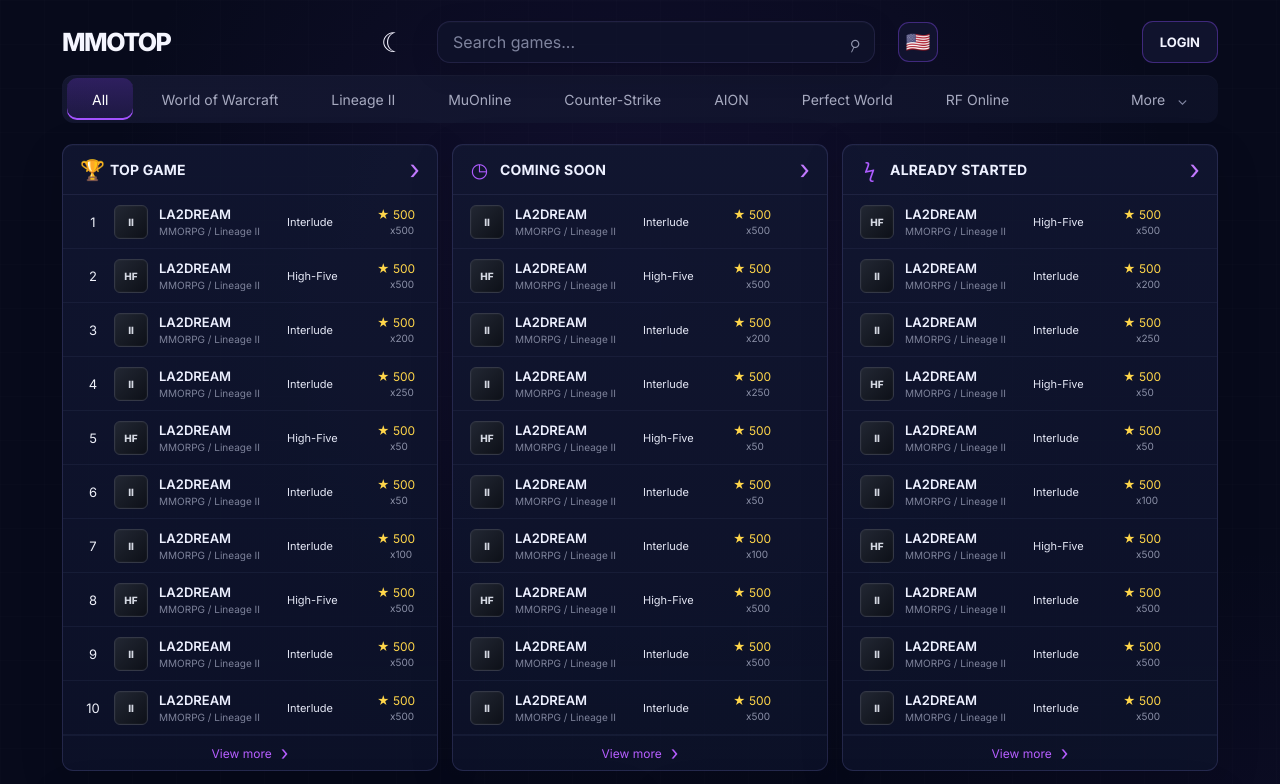
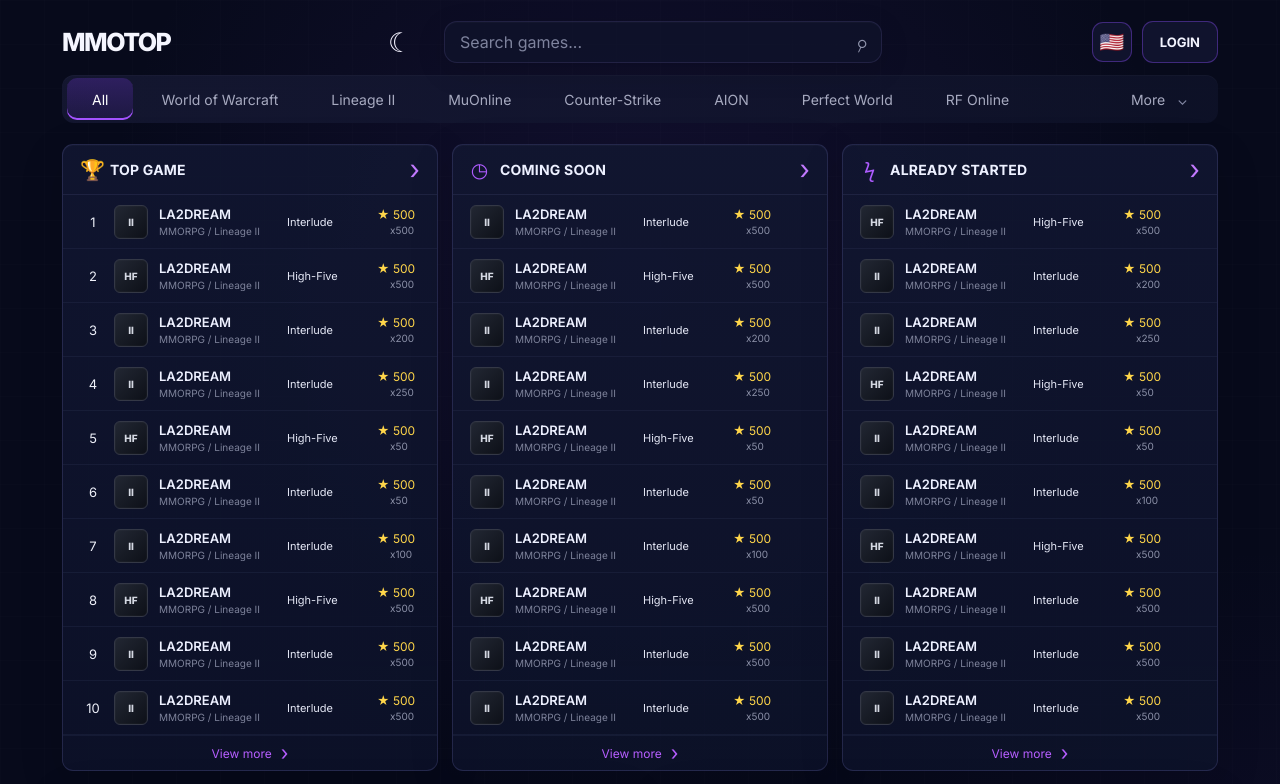
Before and after one commit to alisacorporation/mmotor, a Nuxt app: page / in a window 1280 px wide. Shown: the top 784 px of the page. Built offline with nearby package versions, Linux system fonts and the light colour scheme.

Commit message:
Reapply "Pin the language button to the right edge next to login"
This reverts commit e54d1ef617ce09d76f5252ba06ce858a3e6fb6ed.

```diff
--- a/app/assets/css/main.css
+++ b/app/assets/css/main.css
@@ -59,7 +59,7 @@ button:focus-visible, input:focus-visible { outline: 2px solid #9c5cff; outline-
 .topbar {
   height: 54px;
   display: grid;
-  grid-template-columns: auto 42px minmax(280px, 438px) 42px auto;
+  grid-template-columns: auto 42px minmax(280px, 438px) auto;
   align-items: center;
   gap: 22px;
   max-width: 1480px;
@@ -149,7 +149,6 @@ button:focus-visible, input:focus-visible { outline: 2px solid #9c5cff; outline-
 }
 
 .login-button {
-  justify-self: end;
   height: 42px;
   padding: 0 17px;
   display: flex;
@@ -163,8 +162,14 @@ button:focus-visible, input:focus-visible { outline: 2px solid #9c5cff; outline-
   cursor: pointer;
 }
 
+.account-actions {
+  justify-self: end;
+  display: flex;
+  align-items: center;
+  gap: 10px;
+}
+
 .lang-button {
-  justify-self: center;
   width: 40px;
   height: 40px;
   display: grid;
@@ -491,6 +496,7 @@ button:focus-visible, input:focus-visible { outline: 2px solid #9c5cff; outline-
     top: 4px;
     font-size: 15px;
   }
+  .account-actions { display: contents; }
   .lang-button {
     flex: 0 0 auto;
     width: 30px;
--- a/app/pages/index.vue
+++ b/app/pages/index.vue
@@ -99,6 +99,7 @@ function gameIcon(game: Game) {
         <span class="search-icon">⌕</span>
       </label>
 
+      <div class="account-actions">
         <button class="lang-button" type="button" aria-label="Language">
           <span class="flag">🇺🇸</span>
         </button>
@@ -106,6 +107,7 @@ function gameIcon(game: Game) {
         <button class="login-button" type="button">
           <span>LOGIN</span>
         </button>
+      </div>
     </header>
 
     <nav class="category-bar" aria-label="Game categories">
```
Lines whose indentation alone changed are shown as unchanged.
